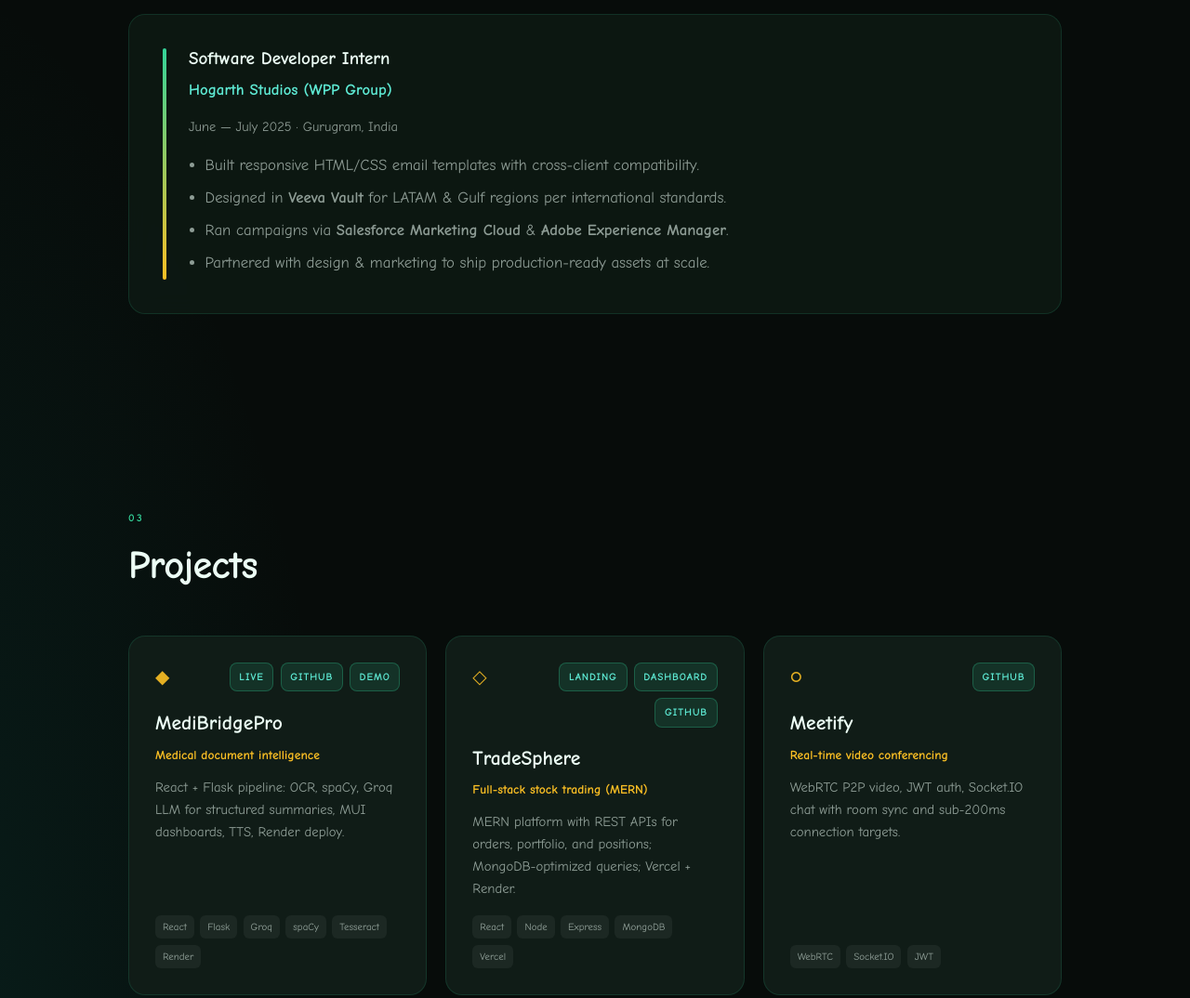
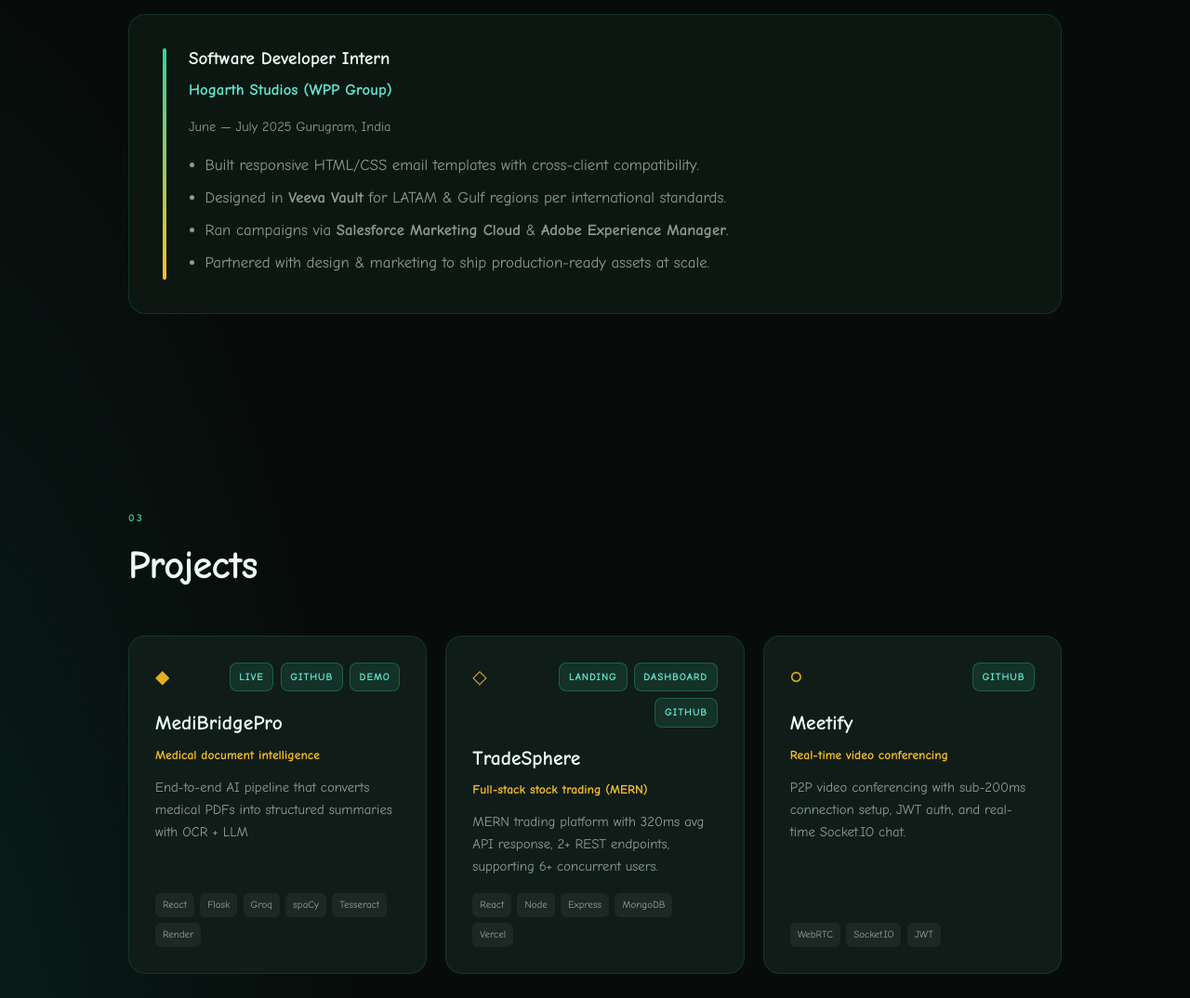
Before and after one commit to pk612004/portfolio, a plain HTML site: page index.html in a window 1280 px wide. Shown: the part 1680-2754 px from the top of the page at 93% size. Drawn offline with Linux system fonts and the light colour scheme; animation ran at ten frames a second.

Commit message:
latest update

```diff
--- a/index.html
+++ b/index.html
@@ -54,7 +54,7 @@
         <div class="hero-copy">
           <p class="eyebrow reveal" data-reveal>Available for internships &amp; SDE roles</p>
           <h1 class="hero-title reveal" data-reveal>
-            <span class="line">Hi, I’m <em>Prakash Kumar</em></span>
+            <span class="line">  Hi, I’m <br> <em>Prakash Kumar</em></span>
             <span class="line sub">Software Engineer , AI/ML</span>
           </h1>
           <p class="hero-lead reveal" data-reveal>
@@ -75,7 +75,7 @@
             </div>
             <div><dt>Location</dt><dd>Patiala, Punjab, India</dd></div>
             <div><dt>Graduation</dt><dd>2027</dd></div>
-            <div><dt>Focus</dt><dd>SDE , AI/ML  Systems</dd></div>
+            <div><dt>Focus</dt><dd>SDE <br> AI/ML  Systems</dd></div>
           </dl>
         </div>
         <div class="hero-visual reveal" data-reveal>
@@ -135,7 +135,7 @@
           <header>
             <h3>Software Developer Intern</h3>
             <p class="company">Hogarth Studios (WPP Group)</p>
-            <p class="muted">June — July 2025 · Gurugram, India</p>
+            <p class="muted">June — July 2025  Gurugram, India</p>
           </header>
           <ul>
             <li>Built responsive HTML/CSS email templates with cross-client compatibility.</li>
@@ -165,7 +165,7 @@
           </div>
           <h3>MediBridgePro</h3>
           <p class="project-tagline">Medical document intelligence</p>
-          <p>React + Flask pipeline: OCR, spaCy, Groq LLM for structured summaries, MUI dashboards, TTS, Render deploy.</p>
+          <p>End-to-end AI pipeline that converts medical PDFs into structured summaries with OCR + LLM</p>
           <ul class="tech-inline">
             <li>React</li><li>Flask</li><li>Groq</li><li>spaCy</li><li>Tesseract</li><li>Render</li>
           </ul>
@@ -182,7 +182,7 @@
           </div>
           <h3>TradeSphere</h3>
           <p class="project-tagline">Full-stack stock trading (MERN)</p>
-          <p>MERN platform with REST APIs for orders, portfolio, and positions; MongoDB-optimized queries; Vercel + Render.</p>
+          <p>MERN trading platform with 320ms avg API response, 2+ REST endpoints, supporting 6+ concurrent users.</p>
           <ul class="tech-inline">
             <li>React</li><li>Node</li><li>Express</li><li>MongoDB</li><li>Vercel</li>
           </ul>
@@ -197,7 +197,7 @@
           </div>
           <h3>Meetify</h3>
           <p class="project-tagline">Real-time video conferencing</p>
-          <p>WebRTC P2P video, JWT auth, Socket.IO chat with room sync and sub-200ms connection targets.</p>
+          <p>P2P video conferencing with sub-200ms connection setup, JWT auth, and real-time Socket.IO chat.</p>
           <ul class="tech-inline">
             <li>WebRTC</li><li>Socket.IO</li><li>JWT</li>
           </ul>
@@ -278,6 +278,7 @@
           <span class="cc-label">Phone</span>
           <span class="cc-value">+91 98769 11148</span>
         </a> -->
+
         <a class="contact-card" href="https://www.linkedin.com/in/prakash612004/" target="_blank" rel="noopener noreferrer">
           <span class="cc-label">LinkedIn</span>
           <span class="cc-value">linkedin.com/in/prakash612004</span>
```
